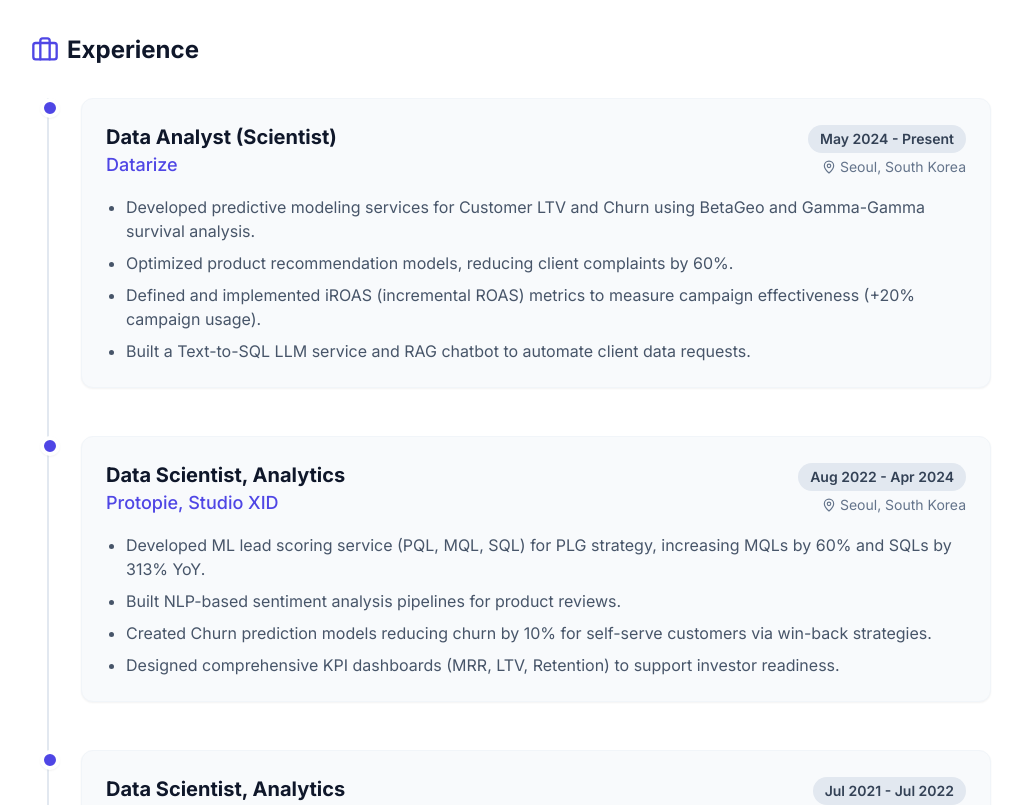
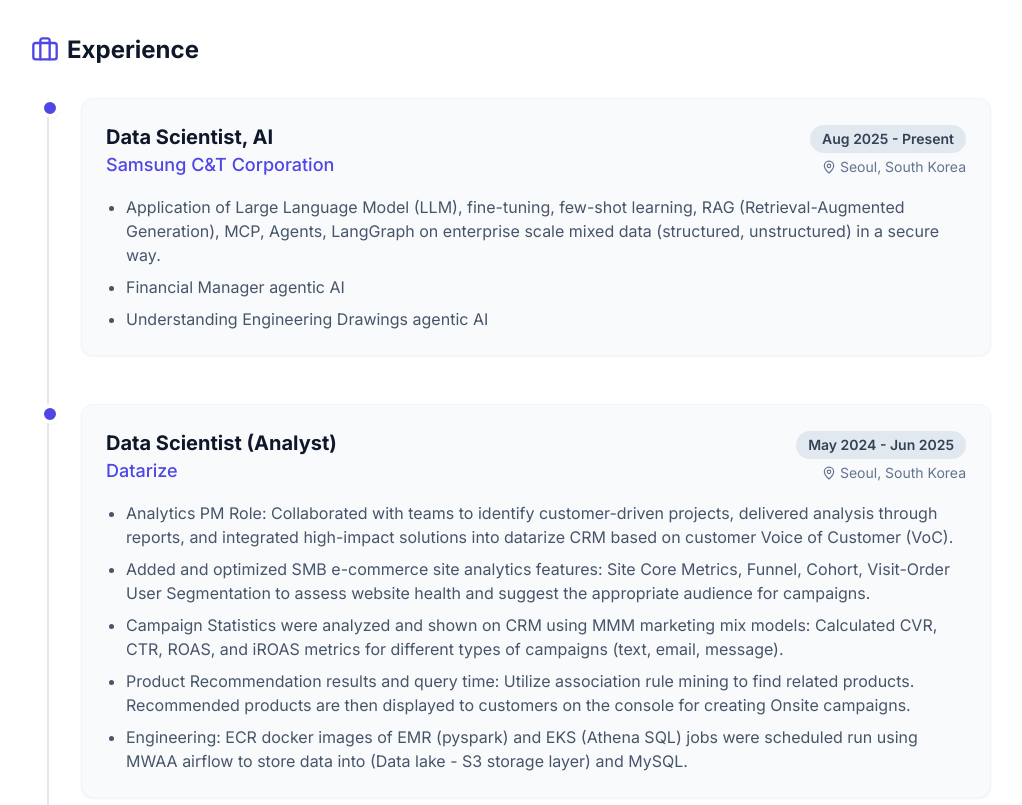
Before and after one commit to mbilalnust/BilalPortfolio, a React (Vite) app: page / in a window 1280 px wide. Shown: the part 1340-2145 px from the top of the page, without its empty margins (129-1151 px from the left). Built offline with nearby package versions, Linux system fonts and the light colour scheme.

Commit message:
Update experience section: Add Samsung C&T role and update Datarize details

```diff
--- a/data.ts
+++ b/data.ts
@@ -28,19 +28,32 @@
 export const EXPERIENCE: Experience[] = [
   {
     id: "1",
-    role: "Data Analyst (Scientist)",
-    company: "Datarize",
+    role: "Data Scientist, AI",
+    company: "Samsung C&T Corporation",
     location: "Seoul, South Korea",
-    period: "May 2024 - Present",
+    period: "Aug 2025 - Present",
     description: [
-      "Developed predictive modeling services for Customer LTV and Churn using BetaGeo and Gamma-Gamma survival analysis.",
-      "Optimized product recommendation models, reducing client complaints by 60%.",
-      "Defined and implemented iROAS (incremental ROAS) metrics to measure campaign effectiveness (+20% campaign usage).",
-      "Built a Text-to-SQL LLM service and RAG chatbot to automate client data requests."
+      "Application of Large Language Model (LLM), fine-tuning, few-shot learning, RAG (Retrieval-Augmented Generation), MCP, Agents, LangGraph on enterprise scale mixed data (structured, unstructured) in a secure way.",
+      "Financial Manager agentic AI",
+      "Understanding Engineering Drawings agentic AI"
     ]
   },
   {
     id: "2",
+    role: "Data Scientist (Analyst)",
+    company: "Datarize",
+    location: "Seoul, South Korea",
+    period: "May 2024 - Jun 2025",
+    description: [
+      "Analytics PM Role: Collaborated with teams to identify customer-driven projects, delivered analysis through reports, and integrated high-impact solutions into datarize CRM based on customer Voice of Customer (VoC).",
+      "Added and optimized SMB e-commerce site analytics features: Site Core Metrics, Funnel, Cohort, Visit-Order User Segmentation to assess website health and suggest the appropriate audience for campaigns.",
+      "Campaign Statistics were analyzed and shown on CRM using MMM marketing mix models: Calculated CVR, CTR, ROAS, and iROAS metrics for different types of campaigns (text, email, message).",
+      "Product Recommendation results and query time: Utilize association rule mining to find related products. Recommended products are then displayed to customers on the console for creating Onsite campaigns.",
+      "Engineering: ECR docker images of EMR (pyspark) and EKS (Athena SQL) jobs were scheduled run using MWAA airflow to store data into (Data lake - S3 storage layer) and MySQL."
+    ]
+  },
+  {
+    id: "3",
     role: "Data Scientist, Analytics",
     company: "Protopie, Studio XID",
     location: "Seoul, South Korea",
@@ -53,7 +66,7 @@
     ]
   },
   {
-    id: "3",
+    id: "4",
     role: "Data Scientist, Analytics",
     company: "DPWorld",
     location: "Seoul, South Korea",
@@ -65,7 +78,7 @@
     ]
   },
   {
-    id: "4",
+    id: "5",
     role: "Data Scientist, Analytics",
     company: "Dataviz",
     location: "Daejeon, South Korea",
@@ -77,7 +90,7 @@
     ]
   },
   {
-    id: "5",
+    id: "6",
     role: "Data Scientist, Analytics",
     company: "TOPS Lab, KAIST",
     location: "Daejeon, South Korea",
@@ -88,7 +101,7 @@
     ]
   },
   {
-    id: "6",
+    id: "7",
     role: "Data Analyst (Project Management)",
     company: "National Highway Authority (NHA)",
     location: "Islamabad, Pakistan",
```
